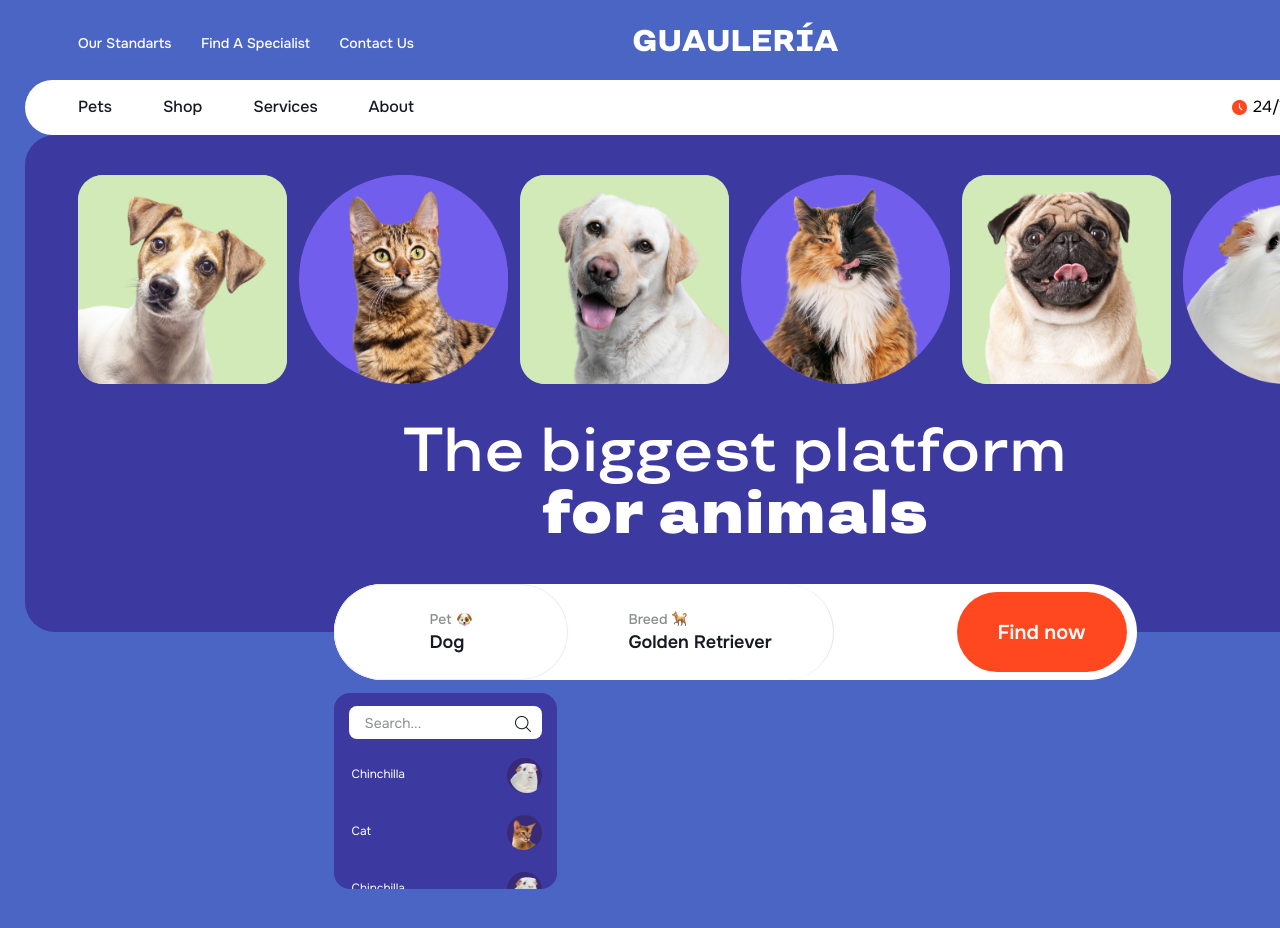
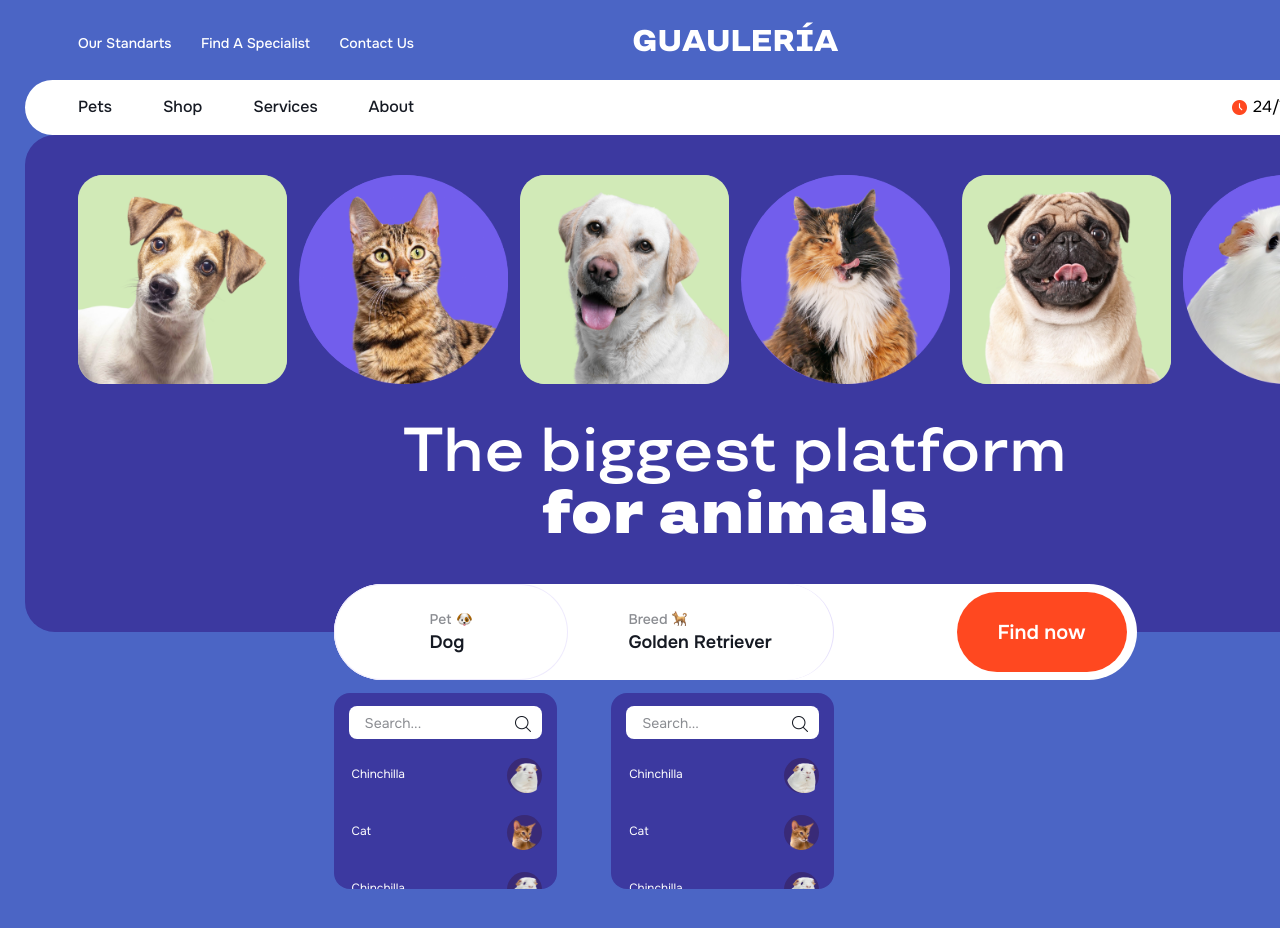
Before and after one commit to vkorshunovv/guauleria, a React (Create React App) app: page / in a window 1280 px wide. Shown: the top 928 px of the page. Built offline with nearby package versions, Linux system fonts and the light colour scheme.

Commit message:
reveal of pet and breed sections

```diff
--- a/src/App.js
+++ b/src/App.js
@@ -1,15 +1,24 @@
+import { useState } from "react";
+
 import "./App.css";
 import Dropdown from "./Dropdown";
 import Header from "./Header.js";
 import Hero from "./Hero.js";
 
-
 function App() {
+  const [isOpenPet, setOpenPet] = useState(false);
+  const revealPet = () => {
+    setOpenPet(!isOpenPet);
+  };
+  const [isOpenBreed, setOpenBreed] = useState(false);
+  const revealBreed = () => {
+    setOpenBreed(!isOpenBreed);
+  };
   return (
     <div className="App">
       <Header />
-      <Hero />
-      <Dropdown />
+      <Hero isOpenPet={isOpenPet} isOpenBreed={isOpenBreed} revealPet={revealPet} revealBreed={revealBreed} />
+      <Dropdown isOpenPet={isOpenPet} isOpenBreed={isOpenBreed} />
     </div>
   );
 }
--- a/src/Dropdown.css
+++ b/src/Dropdown.css
@@ -1,3 +1,11 @@
+.showPet {
+    display: none;
+}
+
+.showBreed {
+    display: none;
+}
+
 .dropdown {
     width: auto;
     height: 291px;
@@ -91,11 +99,10 @@
 }
 
 
-/* .breedDropdown {
-    display: none;
+.breedDropdown {
     grid-column: 5 / 10;
     width: 223px;
     height: 196px;
     background-color: rgba(60, 57, 160, 1);
     border-radius: 16px;
-} */
+}
--- a/src/Dropdown.js
+++ b/src/Dropdown.js
@@ -6,12 +6,12 @@
 import pet_search_1 from "../src/assets/Pet_1_search.png";
 import pet_search_2 from "../src/assets/Pet_2_search.png";
 
-export default function Dropdown() {
+export default function Dropdown({ isOpenPet, isOpenBreed }) {
   const petsList = [1, 2, 3, 4, 5, 6, 7];
   return (
     <div className="dropdown">
       <section className="dropdownArea">
-        <div className="petDropdown">
+        <div className={`petDropdown ${isOpenPet ? "showPet" : ""}`}>
           <div className="petInnerContainer">
             <input
               className="searchInput"
@@ -23,13 +23,30 @@
                 <DropdownList
                   key={index}
                   pet_search={pet % 2 === 0 ? pet_search_1 : pet_search_2}
-                  title ={pet % 2 === 0 ? "Cat" : "Chinchilla"}
+                  title={pet % 2 === 0 ? "Cat" : "Chinchilla"}
                 />
               ))}
             </div>
           </div>
         </div>
-        <div className="breedDropdown"></div>
+        <div className={`breedDropdown ${isOpenBreed ? "showBreed" : ""}`}>
+          <div className="petInnerContainer">
+            <input
+              className="searchInput"
+              type="search"
+              placeholder="Search..."
+            />
+            <div className="searchableList">
+              {petsList.map((pet, index) => (
+                <DropdownList
+                  key={index}
+                  pet_search={pet % 2 === 0 ? pet_search_1 : pet_search_2}
+                  title={pet % 2 === 0 ? "Cat" : "Chinchilla"}
+                />
+              ))}
+            </div>
+          </div>
+        </div>
       </section>
     </div>
   );
--- a/src/DropdownList.css
+++ b/src/DropdownList.css
@@ -7,6 +7,7 @@
     box-sizing: border-box;
     padding-left: 18px;
     margin: 0;
+    cursor: pointer;
 }
 
 .searchableItem:hover {
--- a/src/Hero.js
+++ b/src/Hero.js
@@ -9,7 +9,7 @@
 import pet_5 from "./assets/Rectangle_3.png";
 import pet_6 from "./assets/Round_3.png";
 
-export default function Hero() {
+export default function Hero({ revealPet, revealBreed }) {
   const cards = [0, 1, 2, 3, 4, 5];
   const imgPets = [pet_1, pet_2, pet_3, pet_4, pet_5, pet_6];
   return (
@@ -33,7 +33,7 @@
           </section>
         </div>
       </div>
-      <SearchBar />
+      <SearchBar revealPet={revealPet} revealBreed={revealBreed} />
     </div>
   );
 }
--- a/src/SearchBar.css
+++ b/src/SearchBar.css
@@ -29,6 +29,7 @@
     background-color: rgb(255, 255, 255);
     box-sizing: border-box;
     z-index: 1;
+    cursor: pointer;
 }
 
 .searchPet:hover {
@@ -86,6 +87,7 @@
     box-sizing: border-box;
     z-index: 0;
     padding-left: 234px;
+    cursor: pointer;
 }
 
 .searchBreed:hover {
--- a/src/SearchBar.js
+++ b/src/SearchBar.js
@@ -2,11 +2,17 @@
 import dogFace from "./assets/Dog Face.png";
 import dog from "./assets/Dog.png";
 
-export default function SearchBar() {
+export default function SearchBar({ revealPet, revealBreed }) {
+  const handleClickPet = () => {
+    revealPet();
+  };
+  const handleClickBreed = () => {
+    revealBreed();
+  };
   return (
     <form className="searchBar">
       <section className="searchSections">
-        <div className="searchPet" >
+        <div className="searchPet" onClick={handleClickPet}>
           <div className="searchContainer">
             <div className="upperSearchText">
               <p>Pet</p>
@@ -15,7 +21,7 @@
             <p>Dog</p>
           </div>
         </div>
-        <div className="searchBreed">
+        <div className="searchBreed" onClick={handleClickBreed}>
           <div className="searchContainer">
             <div className="upperSearchText">
               <p>Breed</p>
```
